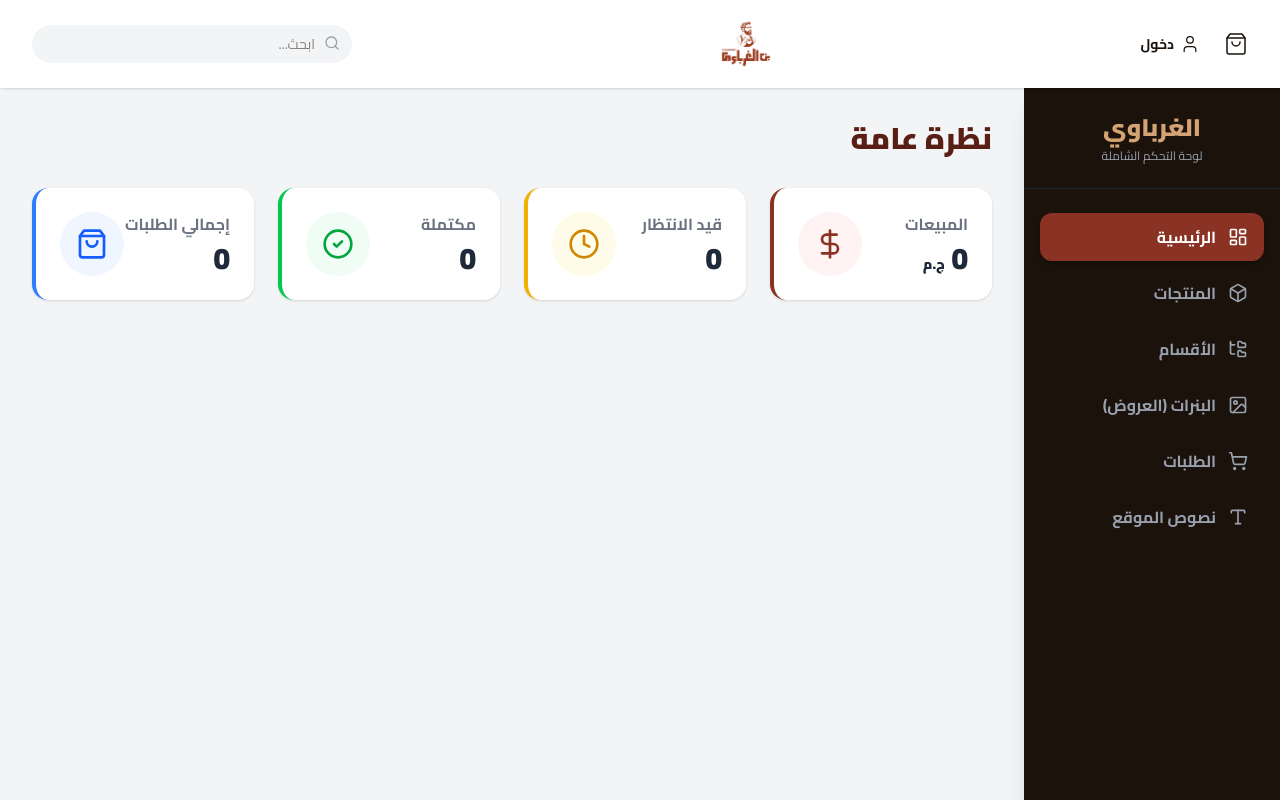
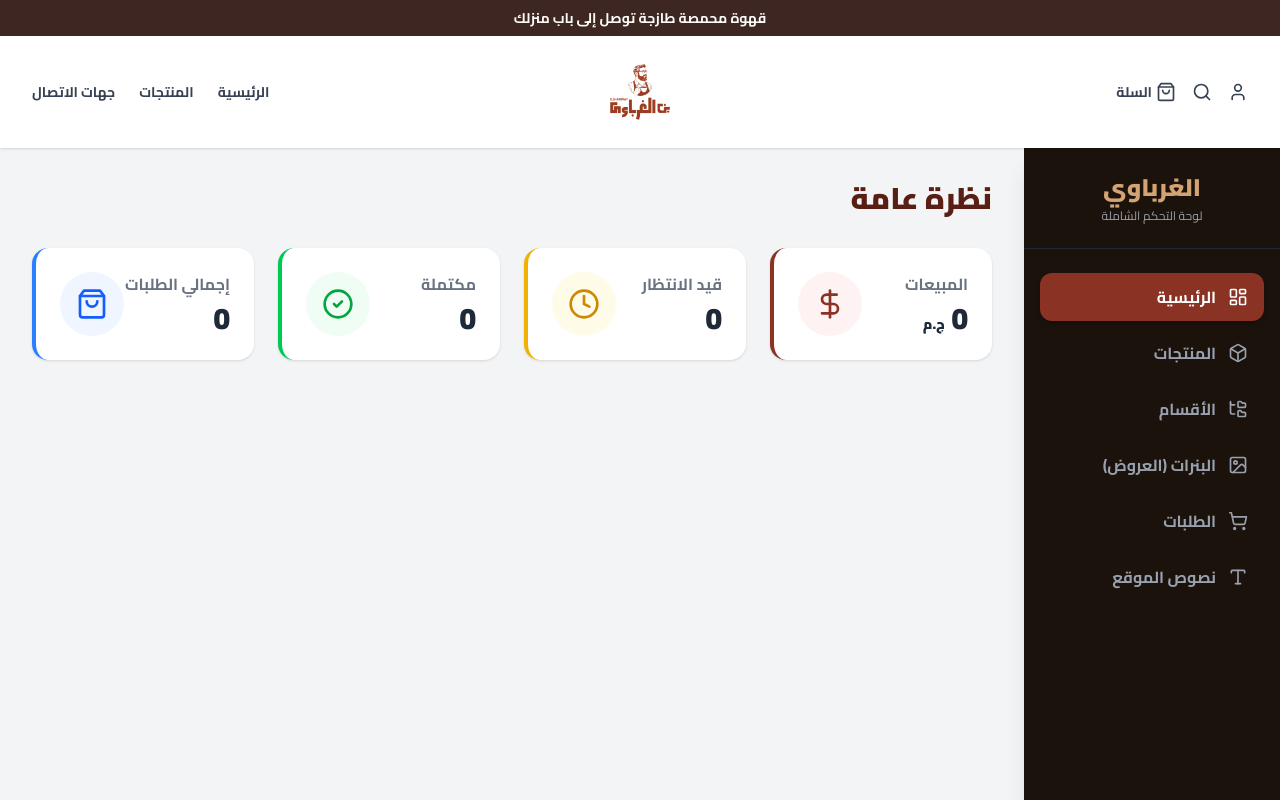
Before and after one commit to alghrabawycoffee-ui/elgharbawy-coffee-store, a Next.js app: page /admin in a window 1280 px wide. Shown: the top 800 px of the page. Built offline with nearby package versions, Linux system fonts and the light colour scheme; no server answers; the database is empty.

Commit message:
Implement Bon Masr inspired clean classic design

```diff
--- a/app/page.tsx
+++ b/app/page.tsx
@@ -23,23 +23,18 @@ async function PageContent({ searchParams }: { searchParams: Promise<{ [key: str
   const products = productsRes.data || [];
   const categories = categoriesRes.data || [];
 
-  const title = searchQuery ? `نتائج البحث: "${searchQuery}"` : (categoryId ? categories.find(c => c.id === categoryId)?.name : 'الأكثر مبيعاً');
+  const title = searchQuery ? `نتائج البحث: "${searchQuery}"` : (categoryId ? categories.find(c => c.id === categoryId)?.name : 'المنتجات');
 
   return (
     <div className="max-w-7xl mx-auto px-4 md:px-8">
 
-      {/* الأقسام */}
+      {/* الأقسام (خطوط بسيطة زي بن مصر) */}
       {categories.length > 0 && (
-        <div className="py-8 border-b border-gray-200">
+        <div className="py-6 border-b border-gray-200">
           <div className="flex overflow-x-auto gap-6 pb-2 hide-scrollbar justify-start md:justify-center">
             {categories.map((cat) => (
-              <Link href={`/?category=${cat.id}#products`} key={cat.id} className="flex-shrink-0 group">
-                <div className="flex flex-col items-center gap-2 w-20">
-                  <div className={`w-16 h-16 rounded-full overflow-hidden border-2 p-0.5 transition-all bg-white ${categoryId === cat.id ? 'border-[#A44222]' : 'border-gray-200 group-hover:border-[#A44222]'}`}>
-                    <img src={cat.image_url} alt={cat.name} className="w-full h-full object-cover rounded-full" />
-                  </div>
-                  <span className={`text-xs font-bold text-center ${categoryId === cat.id ? 'text-[#A44222]' : 'text-gray-600'}`}>{cat.name}</span>
-                </div>
+              <Link href={`/?category=${cat.id}#products`} key={cat.id} className={`text-sm font-bold whitespace-nowrap pb-2 border-b-2 transition-colors ${categoryId === cat.id ? 'text-[#D35400] border-[#D35400]' : 'text-gray-600 border-transparent hover:text-[#D35400]'}`}>
+                {cat.name}
               </Link>
             ))}
           </div>
@@ -48,12 +43,14 @@ async function PageContent({ searchParams }: { searchParams: Promise<{ [key: str
 
       {/* المنتجات */}
       <div id="products" className="py-12">
-        <div className="flex justify-between items-center mb-8">
-          <h2 className="text-2xl md:text-3xl font-black text-gray-800">{title}</h2>
-          {(categoryId || searchQuery) && (
-            <Link href="/#products" className="flex items-center gap-1 text-sm font-bold text-red-500 bg-red-50 px-3 py-1.5 rounded-lg hover:bg-red-100">
+        <div className="flex justify-between items-end mb-8 border-b border-gray-200 pb-4">
+          <h2 className="text-3xl md:text-4xl font-black text-gray-900">{title}</h2>
+          {(categoryId || searchQuery) ? (
+            <Link href="/#products" className="flex items-center gap-1 text-sm font-bold text-[#D35400] hover:underline">
               <X className="w-4 h-4" /> مسح الفلتر
             </Link>
+          ) : (
+            <Link href="#products" className="text-sm font-bold text-[#D35400] hover:underline">عرض الكل</Link>
           )}
         </div>
 
@@ -75,7 +72,7 @@ async function PageContent({ searchParams }: { searchParams: Promise<{ [key: str
 
 export default function Home({ searchParams }: { searchParams: Promise<{ [key: string]: string | string[] | undefined }> }) {
   return (
-    <main className="bg-[#FAFAFA] min-h-screen">
+    <main className="bg-white min-h-screen">
       <HeroSlider />
       <Suspense fallback={<div className="text-center py-20 text-gray-500 font-bold">جاري التحميل...</div>}>
         <PageContent searchParams={searchParams} />
--- a/components/Header.tsx
+++ b/components/Header.tsx
@@ -24,47 +24,61 @@ export default function Header() {
   };
 
   return (
-    <header className="sticky top-0 z-50 bg-white shadow-sm">
-      <div className="container mx-auto px-4 md:px-8 py-3 flex justify-between items-center gap-4">
+    <header className="bg-white shadow-sm sticky top-0 z-50">
+      {/* الشريط العلوي البني */}
+      <div className="bg-[#3E2723] text-[#FDFBF7] text-center py-2 text-xs md:text-sm font-bold">
+        قهوة محمصة طازجة توصل إلى باب منزلك
+      </div>
 
-        {/* الأيقونات */}
-        <div className="flex gap-4 md:gap-6 text-[#1A120B] items-center">
+      {/* الهيدر الرئيسي */}
+      <div className="container mx-auto px-4 md:px-8 py-4 flex justify-between items-center gap-4">
+
+        {/* الأيقونات (شمال) */}
+        <div className="flex gap-4 text-gray-700 items-center w-1/3 justify-start">
           <button className="md:hidden"><Menu className="w-6 h-6" /></button>
-          <Link href="/cart" className="relative group">
-            <ShoppingBag className="w-5 h-5 md:w-6 md:h-6 group-hover:text-[#A44222] transition-colors" strokeWidth={1.5} />
+          <Link href="/login" className="hidden md:flex items-center gap-1 hover:text-[#D35400]">
+            <User className="w-5 h-5" />
+          </Link>
+          <form onSubmit={handleSearch} className="relative hidden md:block">
+            <Search className="w-5 h-5 cursor-pointer hover:text-[#D35400]" onClick={() => document.getElementById('search-input')?.focus()} />
+            <input
+              id="search-input"
+              type="text"
+              value={searchTerm}
+              onChange={(e) => setSearchTerm(e.target.value)}
+              className="absolute -right-10 top-0 w-0 opacity-0 focus:w-48 focus:opacity-100 focus:right-8 transition-all duration-300 border-b border-gray-300 outline-none text-sm bg-transparent"
+            />
+          </form>
+          <Link href="/cart" className="relative group flex items-center gap-1">
+            <ShoppingBag className="w-5 h-5 hover:text-[#D35400] transition-colors" />
+            <span className="text-sm font-bold hidden md:inline">السلة</span>
             {totalItems > 0 && (
-              <span className="absolute -top-1.5 -right-1.5 bg-[#A44222] text-white text-[10px] font-black w-4 h-4 md:w-5 md:h-5 flex items-center justify-center rounded-full">
+              <span className="absolute -top-2 -right-2 bg-[#D35400] text-white text-[10px] font-black w-4 h-4 flex items-center justify-center rounded-full">
                 {totalItems}
               </span>
             )}
           </Link>
-          <Link href="/login" className="flex items-center gap-1.5 text-sm font-bold hover:text-[#A44222]">
-            <User className="w-5 h-5" strokeWidth={1.5} />
-            <span className="hidden md:inline">دخول</span>
+        </div>
+
+        {/* اللوجو (النص) */}
+        <div className="w-1/3 flex justify-center">
+          <Link href="/" className="flex justify-center">
+            <img
+              src="/images/logo.jpg"
+              alt="الغرباوي"
+              className="h-16 md:h-20 object-contain"
+            />
           </Link>
         </div>
 
-        {/* اللوجو - لاحظ المسار logo.jpg */}
-        <Link href="/" className="shrink-0 flex justify-center">
-          <img
-            src="/images/logo.jpg"
-            alt="الغرباوي"
-            className="h-14 md:h-16 object-contain"
-          />
-        </Link>
-
-        {/* البحث */}
-        <form onSubmit={handleSearch} className="relative w-full max-w-xs hidden md:block">
-          <input
-            type="text"
-            value={searchTerm}
-            onChange={(e) => setSearchTerm(e.target.value)}
-            placeholder="ابحث..."
-            className="w-full bg-gray-100 border border-transparent rounded-full py-2 px-9 focus:outline-none focus:bg-white focus:border-[#A44222] transition-all text-sm"
-          />
-          <Search className="w-4 h-4 absolute right-3 top-2.5 text-gray-400" />
-        </form>
-        <div className="md:hidden"><Search className="w-6 h-6" /></div>
+        {/* المنيو (يمين) */}
+        <div className="w-1/3 flex justify-end">
+          <nav className="hidden md:flex gap-6 text-sm font-bold text-gray-700">
+            <Link href="/" className="hover:text-[#D35400] transition-colors">الرئيسية</Link>
+            <Link href="#products" className="hover:text-[#D35400] transition-colors">المنتجات</Link>
+            <Link href="#" className="hover:text-[#D35400] transition-colors">جهات الاتصال</Link>
+          </nav>
+        </div>
       </div>
     </header>
   );
--- a/components/ProductCard.tsx
+++ b/components/ProductCard.tsx
@@ -6,7 +6,7 @@ import toast from 'react-hot-toast';
 
 export default function ProductCard({ product }: { product: any }) {
   const addToCart = useCartStore((state) => state.addToCart);
-  const fallbackImage = "/images/bag.jpg"; // بياخد من فولدرك لو مفيش صورة
+  const fallbackImage = "/images/bag.jpg";
 
   const handleAdd = (e: React.MouseEvent) => {
     e.preventDefault();
@@ -15,31 +15,26 @@ export default function ProductCard({ product }: { product: any }) {
   };
 
   return (
-    <div className="bg-white rounded-2xl p-4 shadow-sm hover:shadow-xl transition-shadow duration-300 border border-gray-100 flex flex-col h-full group">
+    <div className="bg-white rounded-xl p-3 border border-gray-100 shadow-sm hover:shadow-md transition-shadow flex flex-col h-full group">
 
-      <Link href={`/product/${product.id}`} className="relative w-full aspect-square bg-[#F9F9F9] rounded-xl overflow-hidden mb-4 block">
+      <Link href={`/product/${product.id}`} className="relative w-full aspect-square bg-[#F9F9F9] rounded-lg overflow-hidden mb-4 block">
         <img
           src={product.image_url || fallbackImage}
           alt={product.name}
           className="w-full h-full object-contain p-4 group-hover:scale-105 transition-transform duration-500"
         />
-        {product.old_price && (
-          <span className="absolute top-2 right-2 bg-[#A44222] text-white text-[10px] font-bold px-2 py-1 rounded-md">
-            خصم
-          </span>
-        )}
       </Link>
 
       <div className="flex flex-col flex-grow text-center">
         <Link href={`/product/${product.id}`}>
-          <h3 className="text-sm md:text-base font-bold text-gray-800 mb-2 line-clamp-1 group-hover:text-[#A44222] transition-colors">
+          <h3 className="text-sm md:text-base font-bold text-gray-800 mb-2 line-clamp-1 hover:text-[#D35400] transition-colors">
             {product.name}
           </h3>
         </Link>
 
-        <div className="mt-auto pt-2">
+        <div className="mt-auto">
           <div className="flex items-center justify-center gap-2 mb-3">
-            <span className="text-lg font-black text-[#A44222]">{product.price} ج.م</span>
+            <span className="text-lg font-black text-[#D35400]">{product.price} ج.م</span>
             {product.old_price && (
               <span className="text-xs text-gray-400 line-through">{product.old_price}</span>
             )}
@@ -47,7 +42,7 @@ export default function ProductCard({ product }: { product: any }) {
 
           <button
             onClick={handleAdd}
-            className="w-full bg-[#1A120B] text-white text-sm font-bold py-2.5 rounded-lg flex items-center justify-center gap-2 hover:bg-[#A44222] transition-colors"
+            className="w-full bg-[#D35400] text-white text-sm font-bold py-2.5 rounded-md flex items-center justify-center gap-2 hover:bg-[#A04000] transition-colors"
           >
             <ShoppingCart className="w-4 h-4" /> أضف للسلة
           </button>
```
Also changed, not shown: components/HeroSlider.tsx (+27 -31 lines).
